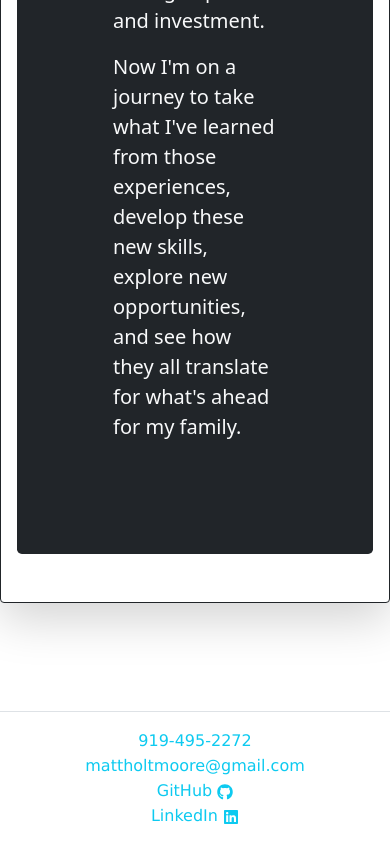
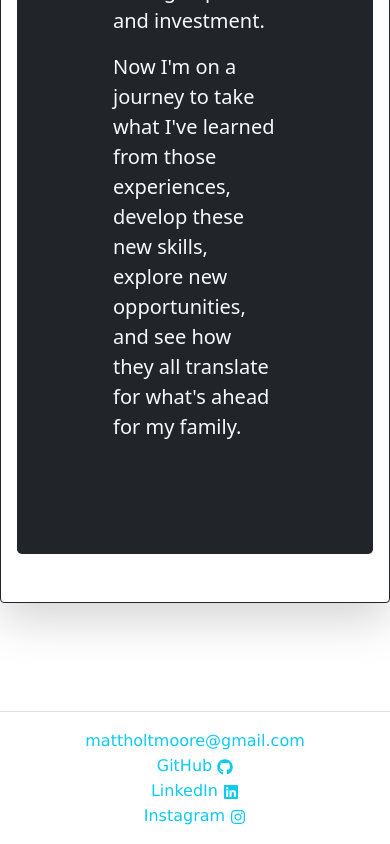
Before and after one commit to mattholtmoore/react-portfolio, a React (Create React App) app: page / in a window 390 px wide. Shown: the part 3234-4078 px from the top of the page. Built offline with nearby package versions, Linux system fonts and the light colour scheme.

Commit message:
exchanged personal phone number for Instagram link

```diff
--- a/src/components/Footer/Footer.js
+++ b/src/components/Footer/Footer.js
@@ -1,38 +1,45 @@
 import React from 'react';
 import './assets/styles/Footer.css'
-import { FaGithub, FaLinkedin } from "react-icons/fa";
+import { FaGithub, FaLinkedin, FaInstagram } from "react-icons/fa";
 
 export default function Footer() {
   return (
     <div>
-      <footer className="row justify-content-between align-items-center mt-auto p-3 border-top">
+      <footer
+        className="row justify-content-between align-items-center mt-auto p-3 border-top">
 
-        <div className="col-md-12"></div>
-
-        <div className="col-sm-12 col-md-3 text-center justify-content-around">
-          <a
-            className="text-info"
-            href="tel:919-495-2272">919-495-2272
-          </a>
+        <div
+          className="col-md-12">
         </div>
-        <div className="col-sm-12 col-md-3 text-center justify-content-around">
+        <div
+          className="col-sm-12 col-md-3 text-center justify-content-around">
           <a
             className="text-info"
             href="mailto:mattholtmoore@gmail.com">mattholtmoore@gmail.com
           </a>
         </div>
-        <div className="col-sm-12 col-md-3 text-center justify-content-around">
+        <div
+          className="col-sm-12 col-md-3 text-center justify-content-around">
           <a
             className="text-info"
             href="https://github.com/mattholtmoore"
             target="_blank">GitHub <FaGithub />
           </a>
         </div>
-        <div className="col-sm-12 col-md-3 text-center justify-content-around">
+        <div
+          className="col-sm-12 col-md-3 text-center justify-content-around">
           <a
             className="text-info"
             href="https://www.linkedin.com/in/mattholtmoore/"
             target="_blank">LinkedIn <FaLinkedin />
+          </a>
+        </div>
+        <div
+          className="col-sm-12 col-md-3 text-center justify-content-around">
+          <a
+            className="text-info"
+            href="https://www.instagram.com/mattholtmoore/"
+            target="_blank">Instagram <FaInstagram />
           </a>
         </div>
 
--- a/src/components/Navigation/Navigation.js
+++ b/src/components/Navigation/Navigation.js
@@ -10,7 +10,8 @@ function Navigation({ currentPage, handlePageChange }) {
         variant="dark"
         expand="lg">
         <div
-          className="navbar-brand active mx-3 p-3 fs-1 text-info">PORTFOLIO</div>
+          className="navbar-brand active mx-3 p-3 fs-1 text-info">PORTFOLIO
+        </div>
         <Container fluid>
           <Navbar.Toggle
             aria-controls="responsive-navbar-nav" />
```
